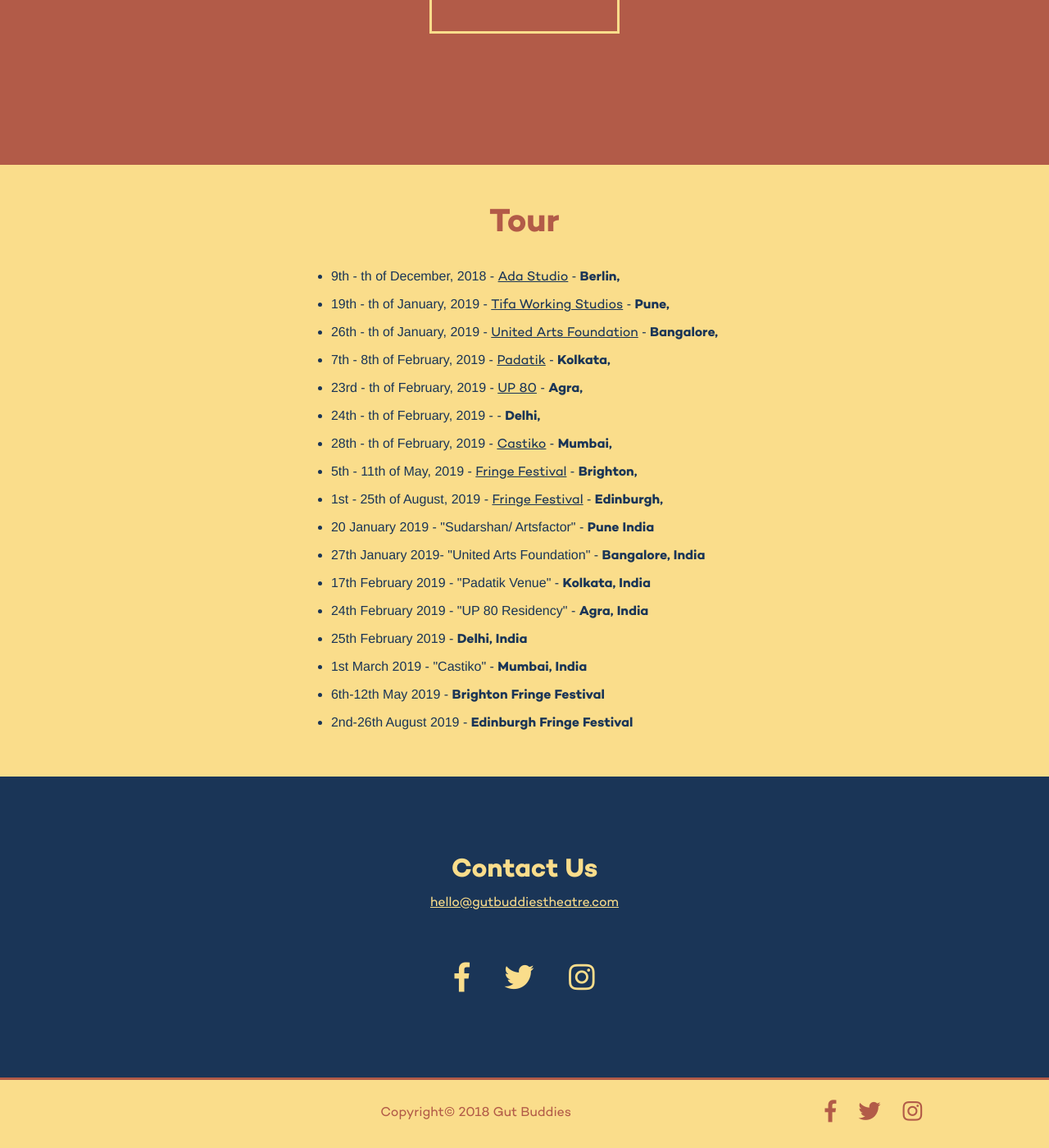
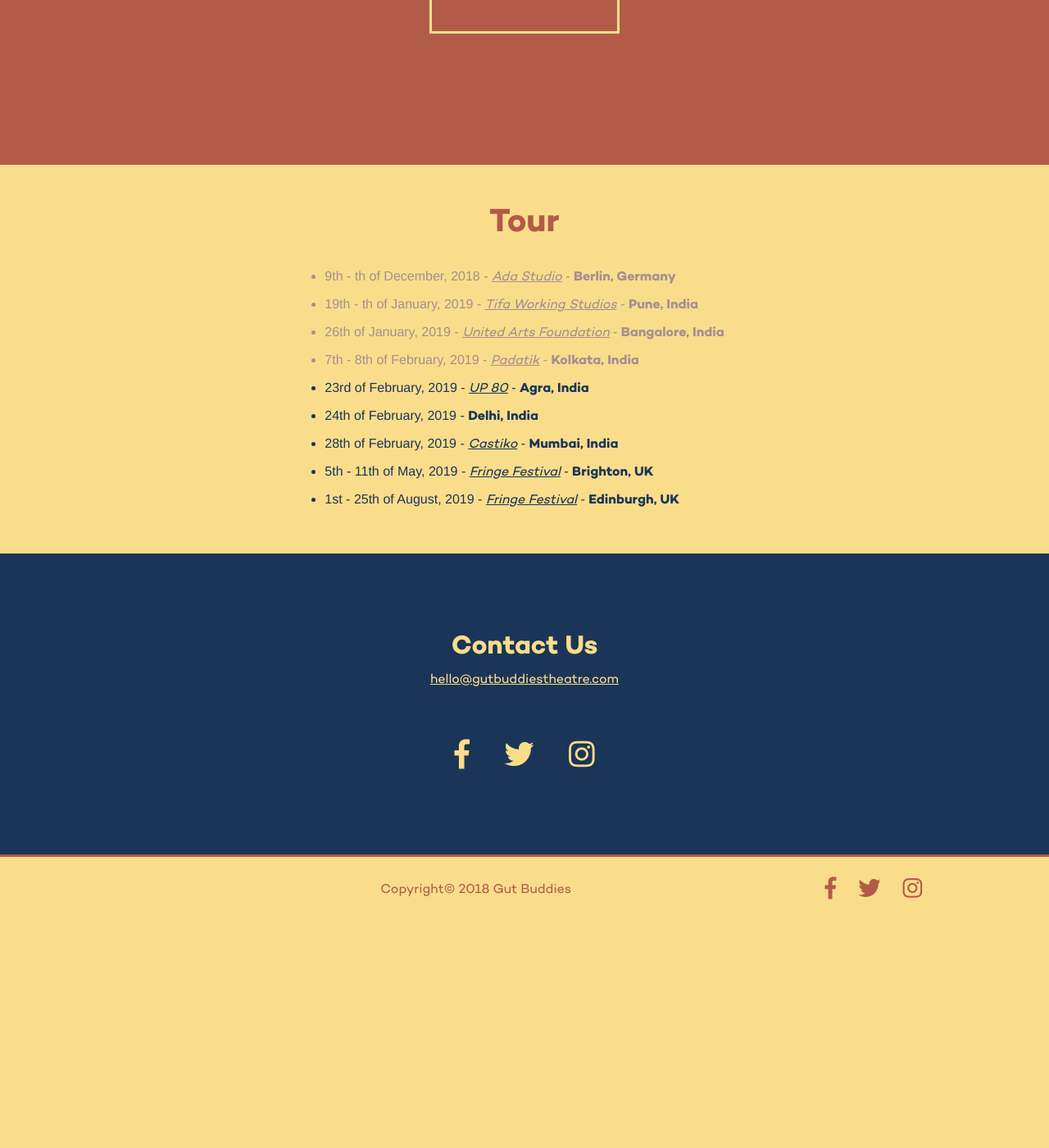
Before and after one commit to matteocarpi/GBT-Jekyll, a Jekyll site: the page built from index.md, in a window 1280 px wide and 1400 px high, scrolled down 1072 px. Shown: the whole window at 82% size. Built offline with Jekyll 4.4.1, drawn with Linux system fonts in a browser that asks for light colours; nearby versions of some CDN libraries; after the commit the page ends 2200 px from its top, so only the background shows below that.

Commit message:
many things on home for tour

```diff
--- a/_layouts/home.html
+++ b/_layouts/home.html
@@ -37,21 +37,10 @@ layout: default
 
 
             {% for item in page.tour %}
-              {% if item.first-date == item.last-date %}
+              {% if item.last-date %}
 
 
-                <li {% if item.past == true %} style="color: #aa5d64;" {% endif %}> {% assign day = item.first-date | date: "%-d" %}
-                  {% case day %}
-                    {% when '1' or '21' or '31' %}{{ day }}st
-                    {% when '2' or '22' %}{{ day }}nd
-                    {% when '3' or '23' %}{{ day }}rd
-                    {% else %}{{ day }}th
-                  {% endcase %}
-                  {{ item.first-date | date: "of %B, %Y" }}<data value=""></data> - <a href="{{ item.link }}" target="_blank">{{ item.venue }}</a> - <strong>{{ item.city }}, {{ item.country }}</strong></li>
-
-                {% else %}
-
-                <li {% if past == true %} style="color: #aa5d64;" {% endif %}> {% assign day = item.first-date | date: "%-d" %}
+              <li {% if item.past == true %} style="color: #a58e91;" {% endif %}> {% assign day = item.first-date | date: "%-d" %}
               {% case day %}
                 {% when '1' or '21' or '31' %}{{ day }}st
                 {% when '2' or '22' %}{{ day }}nd
@@ -66,18 +55,22 @@ layout: default
                   {% when '3' or '23' %}{{ day }}rd
                   {% else %}{{ day }}th
                 {% endcase %}
-                  {{ item.first-date | date: "of %B, %Y" }}<data value=""></data> - <a href="{{ item.link }}" target="_blank">{{ item.venue }}</a> - <strong>{{ item.city }}, {{ item.coutry }}</strong></li>
+              {{ item.first-date | date: "of %B, %Y" }}<data value=""></data> - <a style="font-style: italic;" href="{{ item.link }}" target="_blank">{{ item.venue }}</a> {% if item.venue %} - {% endif %} <strong>{{ item.city }}, {{ item.country }}</strong></li>
+
+
+                {% else %}
+
+                <li {% if item.past == true %} style="color: #a58e91;" {% endif %}> {% assign day = item.first-date | date: "%-d" %}
+                  {% case day %}
+                    {% when '1' or '21' or '31' %}{{ day }}st
+                    {% when '2' or '22' %}{{ day }}nd
+                    {% when '3' or '23' %}{{ day }}rd
+                    {% else %}{{ day }}th
+                  {% endcase %}
+                  {{ item.first-date | date: "of %B, %Y" }}<data value=""></data> - <a style="font-style: italic;" href="{{ item.link }}" target="_blank">{{ item.venue }}</a> {% if item.venue %} - {% endif %}<strong>{{ item.city }}, {{ item.country }}</strong></li>
 
               {% endif %}
             {% endfor%}
-              <li>20 January 2019 - "Sudarshan/ Artsfactor" - <strong>Pune India</strong></li>
-              <li>27th January 2019- "United Arts Foundation" - <strong>Bangalore, India</strong></li>
-              <li>17th February 2019 - "Padatik Venue" - <strong>Kolkata, India</strong></li>
-              <li>24th February 2019 - "UP 80 Residency" - <strong>Agra, India</strong></li>
-              <li>25th February 2019  - <strong>Delhi, India</strong></li>
-              <li>1st March 2019  - "Castiko" - <strong>Mumbai, India</strong></li>
-              <li>6th-12th May 2019 - <strong>Brighton Fringe Festival</strong></li>
-              <li>2nd-26th August 2019 - <strong>Edinburgh Fringe Festival</strong></li>
           </ul>
         </div>
     </div>
```
Lines whose indentation alone changed are shown as unchanged.
